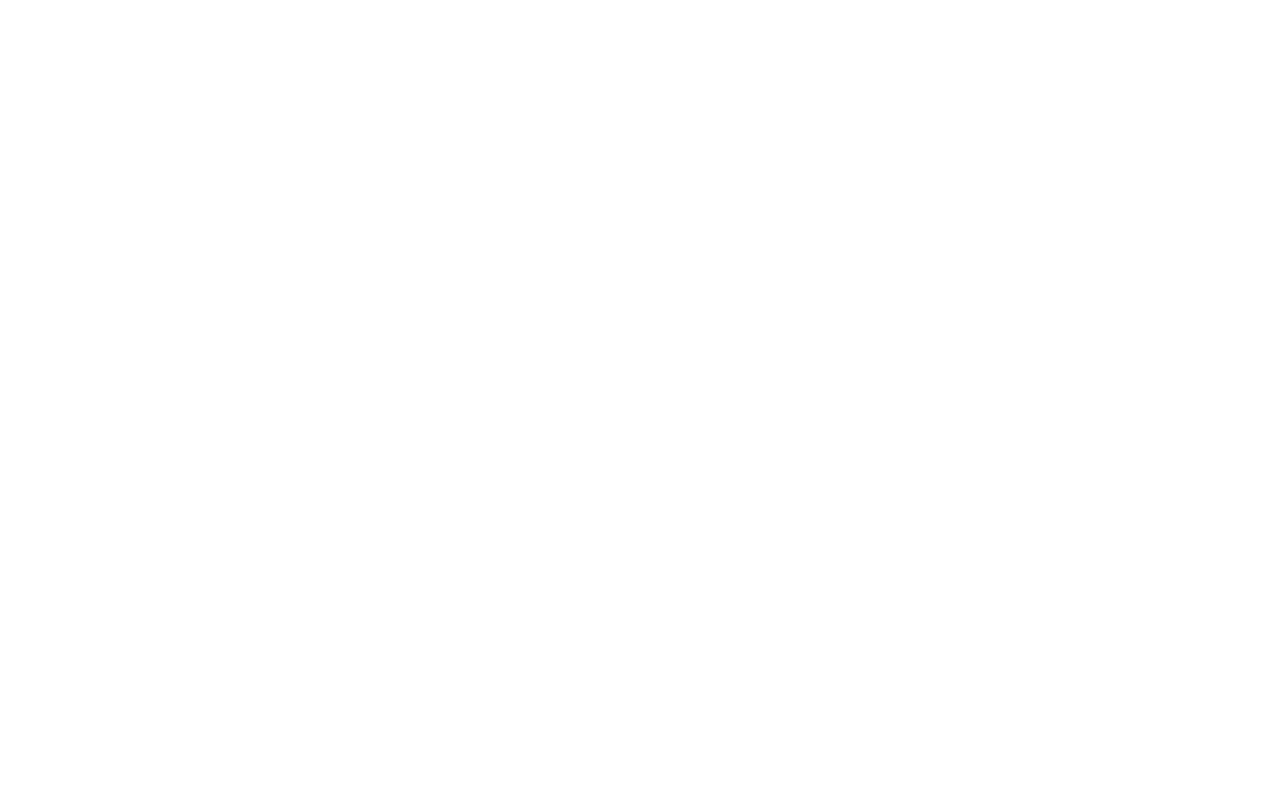
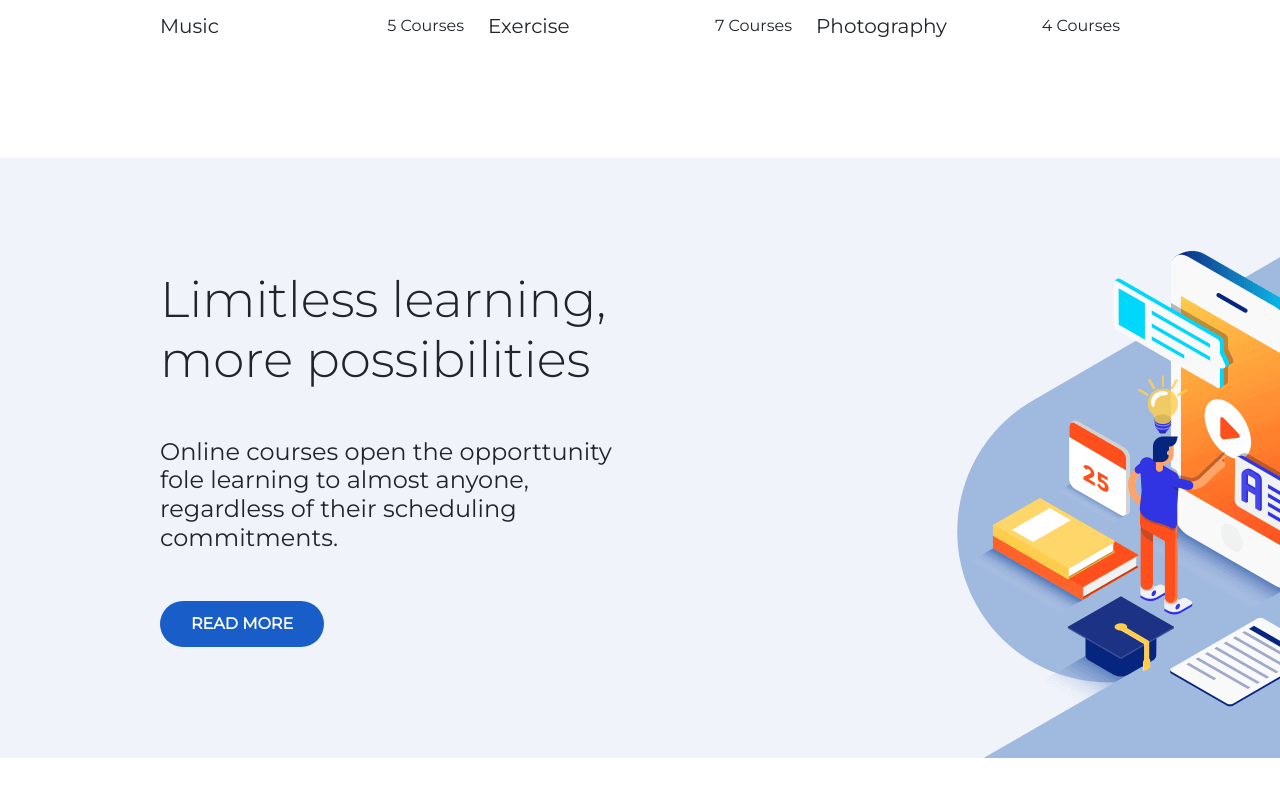
Before and after one commit to alecasentini/proj-html-vuejs, a Vue app: page / in a window 1280 px wide. Shown: the part 1742-2538 px from the top of the page. Before the commit the page ends 1756 px from the top, so only its background shows below. Built offline with nearby package versions, Linux system fonts and the light colour scheme.

Commit message:
Aggiunto componente Limitless

```diff
--- /dev/null
+++ b/src/components/LimitlessComp.vue
@@ -0,0 +1,43 @@
+<script >
+export default {
+    name: "LimitlessComp",
+
+
+}
+
+</script>
+
+<template>
+    <div class="w-100 d-flex align-items-center my-5" id="limitless">
+        <div class="w-75">
+            <div class="w-50">
+                <h2 style="font-size: 50px; font-weight: 300;">Limitless learning, more possibilities</h2>
+                <h4 class="my-5">Online courses open the opporttunity fole learning to almost anyone, regardless of their
+                    scheduling commitments.
+                </h4>
+                <button type="button" class="btn">READ MORE</button>
+            </div>
+
+        </div>
+
+    </div>
+</template>
+
+<style lang="scss" scoped>
+#limitless {
+    background-image: url(../../public/Untitled-1-1-1-1-1.png);
+    height: 600px;
+
+    .w-75 {
+        margin: 0 auto;
+    }
+
+    .btn {
+        background-color: #195ec8;
+        color: white;
+        font-weight: bolder;
+        border-radius: 25px;
+        padding: 10px 30px;
+    }
+}
+</style>
--- a/src/components/MainComp.vue
+++ b/src/components/MainComp.vue
@@ -1,12 +1,14 @@
 <script >
 import CardsTopComp from './CardsTopComp.vue';
-import TopCoursesComp from './TopCoursesComp.vue'
+import TopCoursesComp from './TopCoursesComp.vue';
+import LimitlessComp from './LimitlessComp.vue'
 
 export default {
     name: "MainComp",
     components: {
         CardsTopComp,
-        TopCoursesComp
+        TopCoursesComp,
+        LimitlessComp
 
     }
 
@@ -17,6 +19,7 @@ export default {
 <template>
     <CardsTopComp />
     <TopCoursesComp />
+    <LimitlessComp />
 </template>
 
 <style lang="scss" scoped></style>
--- a/src/components/TopCoursesComp.vue
+++ b/src/components/TopCoursesComp.vue
@@ -46,7 +46,7 @@ export default {
 
 <template>
     <!-- top courses -->
-    <div class="d-flex flex-column w-75">
+    <div class="d-flex flex-column w-75 py-5">
         <div class="row">
             <!-- 1 big & 2 normal-->
             <div class="big col-8">
```
Also changed, not shown: public/Untitled-1-1-1-1-1.png (added).
